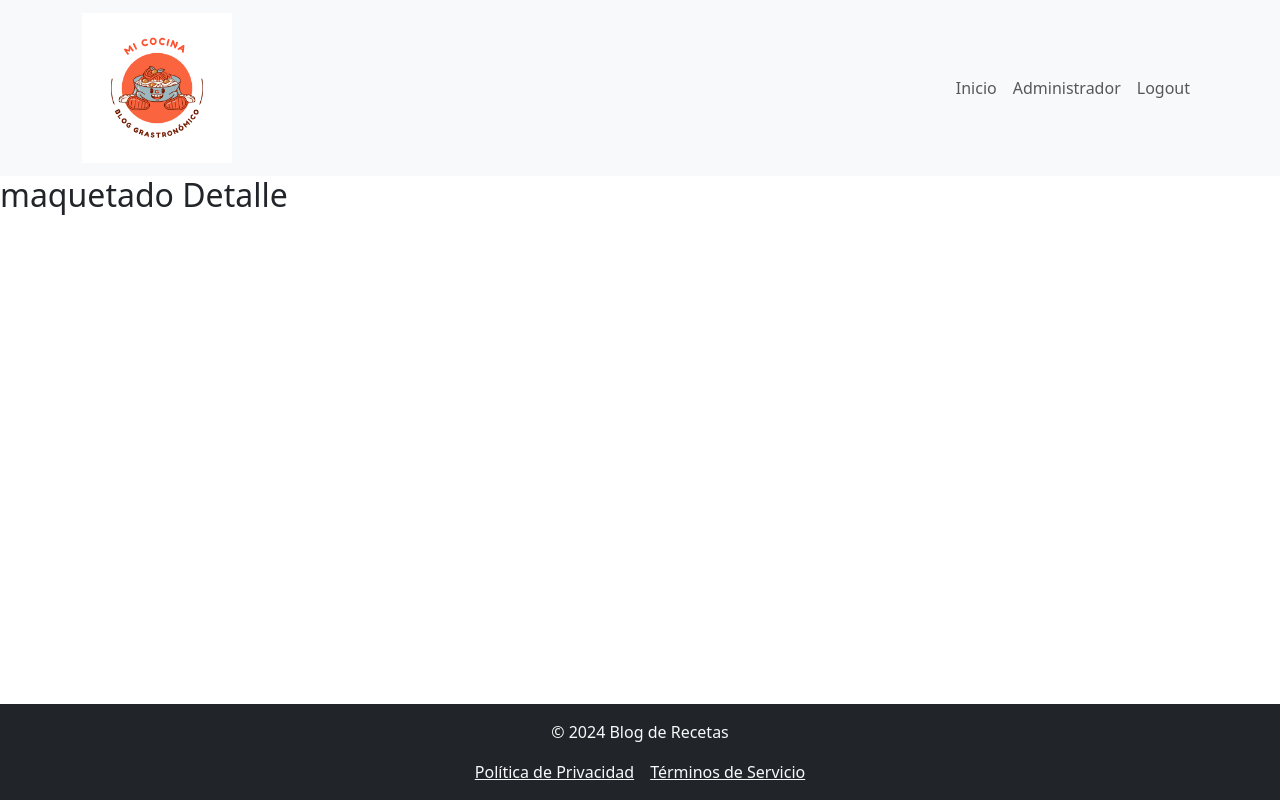
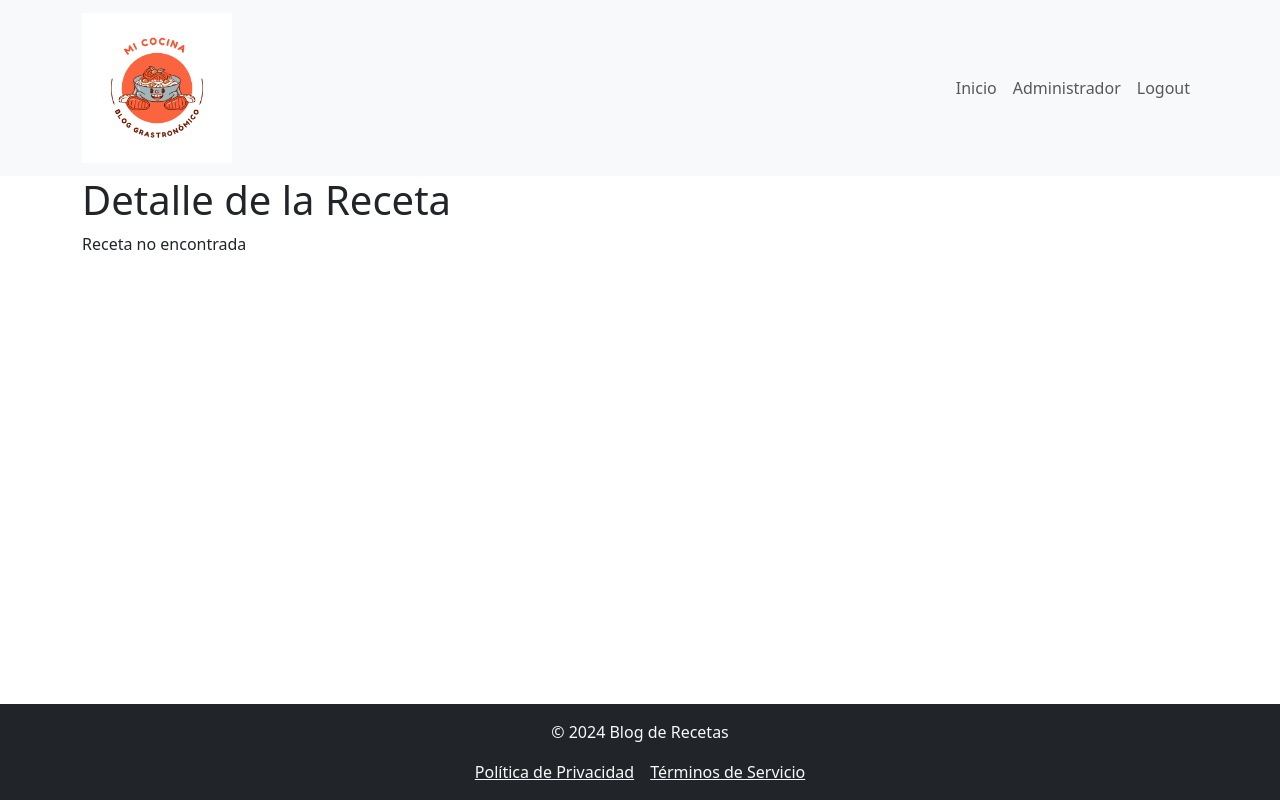
Before and after one commit to Matoma1607/crudReceta102i, a React (Vite) app: page /detallereceta in a window 1280 px wide. Built offline with nearby package versions, Linux system fonts and the light colour scheme.

Commit message:
se maqueto DetalleReceta

```diff
--- a/src/components/pages/DetalleReceta.jsx
+++ b/src/components/pages/DetalleReceta.jsx
@@ -1,9 +1,13 @@
+import { useParams } from 'react-router-dom';
 
 const DetalleReceta = () => {
+    const { id } = useParams();
+  const recetas = JSON.parse(localStorage.getItem('recetas')) || [];
     return (
-        <div>
-            <h2>maquetado Detalle</h2>
-        </div>
+        <div className="container">
+        <h1>Detalle de la Receta</h1>
+        <p>{recetas[id] || 'Receta no encontrada'}</p>
+      </div>
     );
 };
 
```
